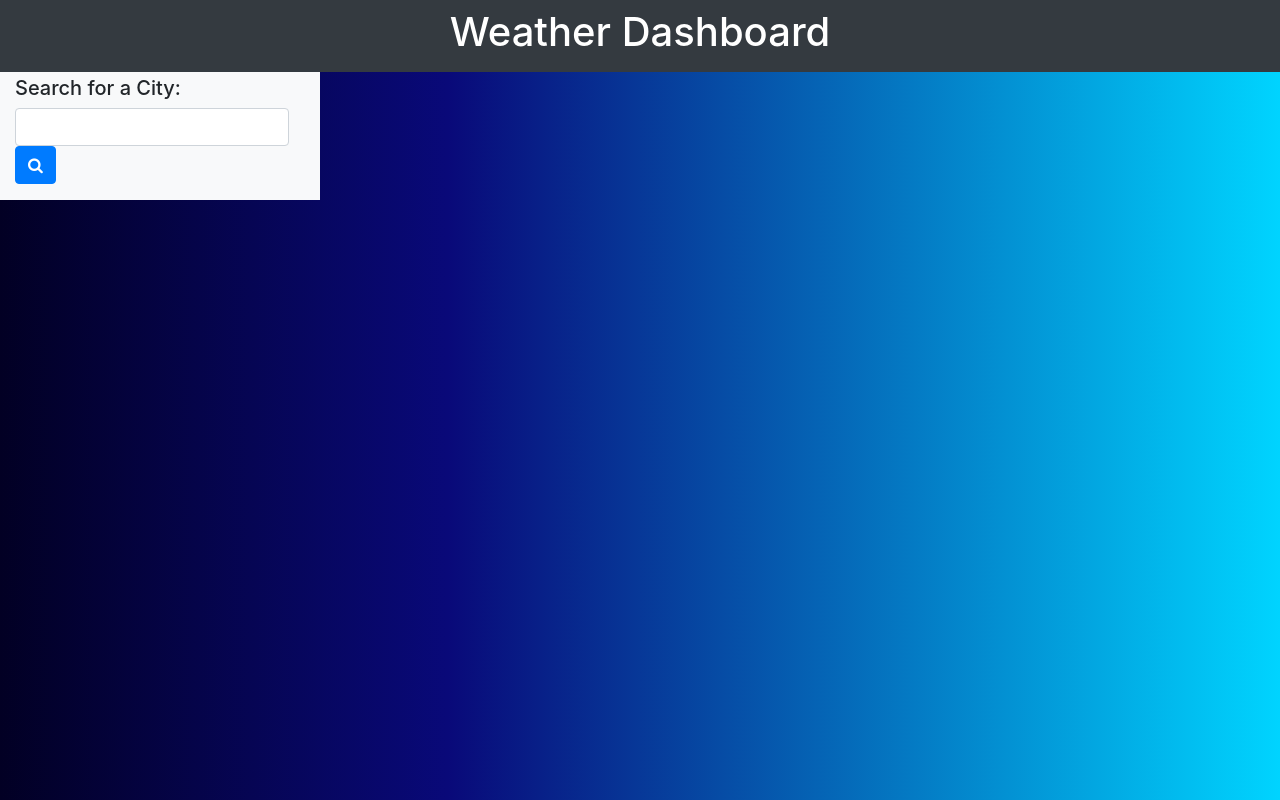
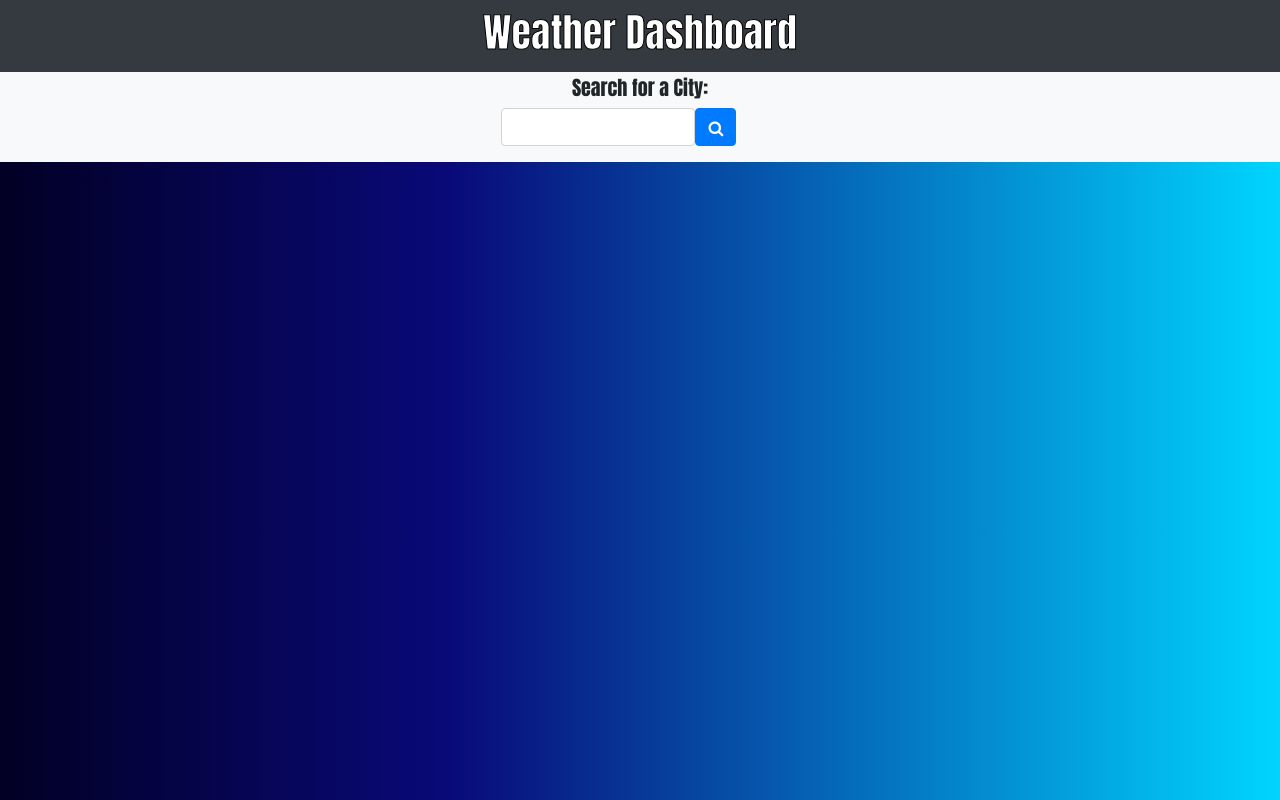
Before and after one commit to ghudson46/weather-forecast, a plain HTML site: page index.html in a window 1280 px wide. Drawn offline with nearby package versions, Linux system fonts and the light colour scheme.

Commit message:
css styling

```diff
--- a/index.html
+++ b/index.html
@@ -19,7 +19,7 @@
 
   <div class="container-fluid">
     <div class="row">
-      <aside class="col-lg-3 bg-light">
+      <aside class="col-lg-12 bg-light">
         <h5 class="mt-1">Search for a City:</h5>
         <div class="form-inline form-group">
           <input class="form-control" type="text" id="search-value" />
--- a/style.css
+++ b/style.css
@@ -1,3 +1,18 @@
+* {
+  font-family: Impact, Haettenschweiler, 'Arial Narrow Bold', sans-serif;
+}
+
+h1 {
+  -webkit-text-stroke: 1px black;
+}
+
+h5 {
+  text-align: center;
+}
 body {
   background: linear-gradient(90deg, rgba(2,0,36,1) 0%, rgba(9,9,121,1) 35%, rgba(0,212,255,1) 100%);
 }
+
+.form-inline, .form-group {
+  margin-left: 38vw;
+}
```
